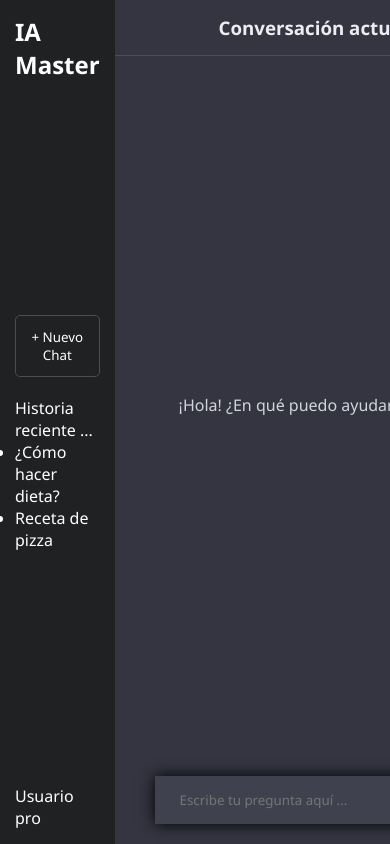
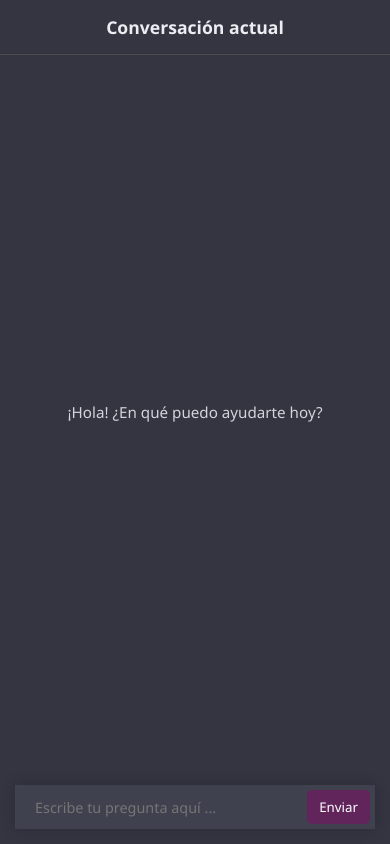
Before and after one commit to Aroa-coder/serprofes, a plain HTML site: page saasia/index.html in a window 390 px wide. Drawn offline with Linux system fonts and the light colour scheme.

Commit message:
cambio en css para poder visualizar la web en móvil

```diff
--- a/saasia/style.css
+++ b/saasia/style.css
@@ -81,7 +81,7 @@ padding: 20px 40px;
     background-color: #40414f;
     padding: 10px;
     border: radius 8px;
-    box-shadow: 0 0 15px; rgb(0, 0, 0, 0.2);
+    box-shadow: 0 0 15px rgb(0, 0, 0, 0.2);
 }
 
 .chat-form input {
@@ -101,3 +101,47 @@ padding: 5px 15px;
 border-radius: 5px;
 cursor: pointer;
 }
+
+/* MAGIA RESPONSIVE - ADAPTANDO EL CHAT A MÓVILES*/
+/* Si la pantalla es de tamaño tablet o móvil (menos de 768px) */
+@media (max-width: 500px){
+/* Ocultamos menú lateral*/
+.sidebar{
+/*Hace que la barra desaparexca*/
+display: none;
+
+}
+/* 2.Damos mas espacio al texto del chat*/
+.mensajes-container{
+/*Reducir el padding*/
+padding: 20px;
+
+}
+/* 3. Ajustamos el formulario para que querpa bien en pantallas estrechas*/
+.input-area{
+    padding: 15px;
+}
+.chat-form{
+flex-direction: row;
+padding: 5px;
+}
+
+
+.chat-form input {
+    font-size: 0.9rem; /*Letra más pequeña*/
+
+}
+.chat-form button{
+    padding: 8px 12px; /*Boton mas compacto*/
+}
+}
+
+@media (max-width:480px){
+    .chat-header h3{
+font-size: 1.1rem; /*Achicamos el título superior*/
+ }
+ .mensaje-ia{
+    font-size: 0.95rem;
+    /*Ajustamos el texto de la ia para que no se vea gigante*/
+ }
+}
```
